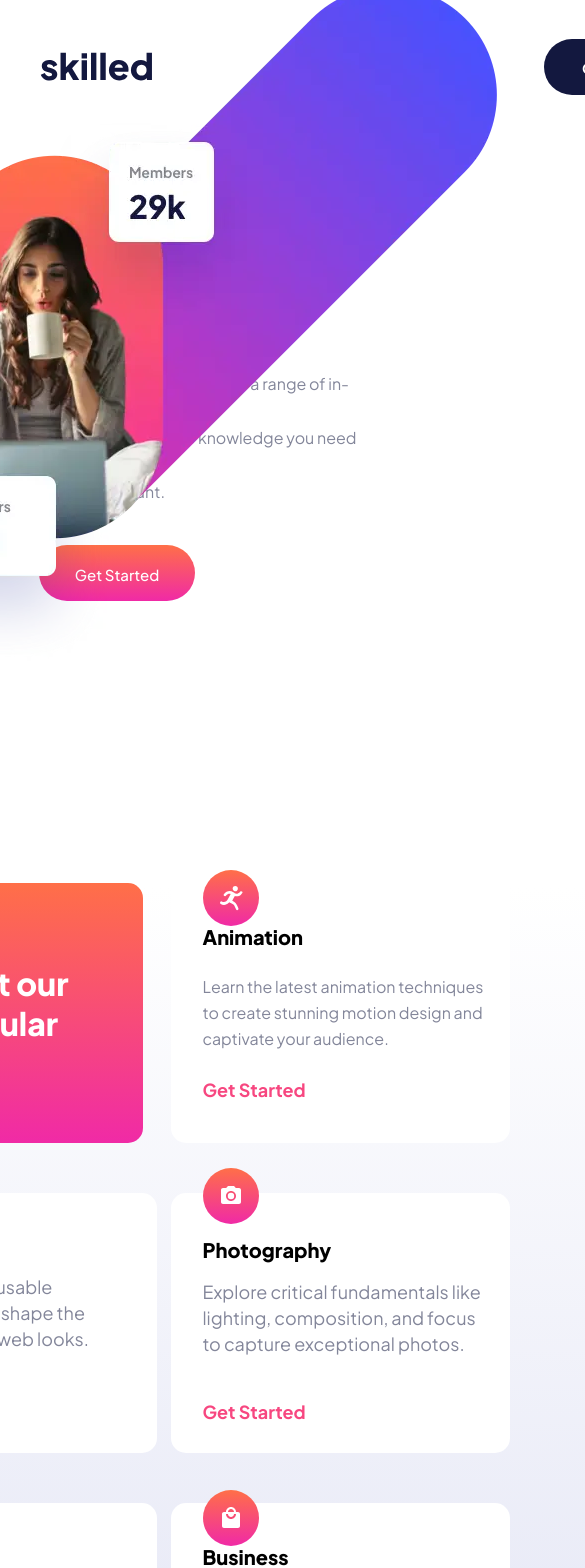
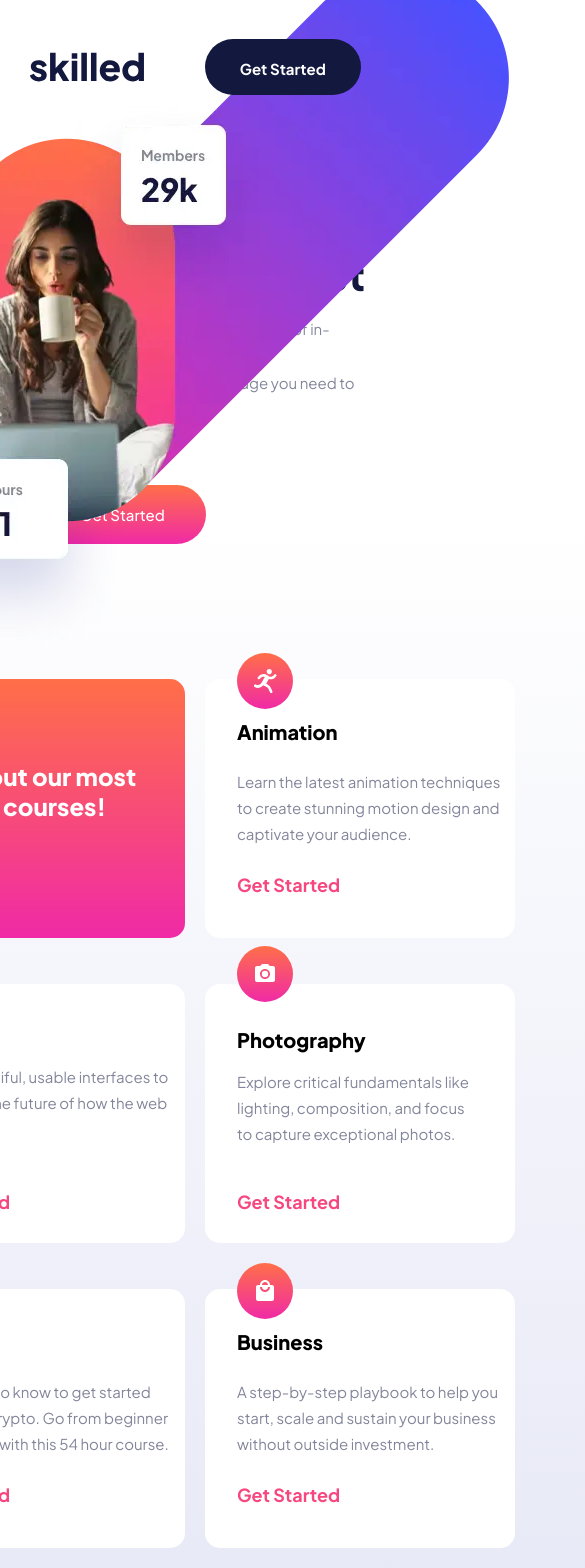
Before and after one commit to russell-crooms/skilled, a React (Vite) app: page / in a window 390 px wide. Shown: the top 1568 px of the page, 585 px wide, since content can reach past the window. Built offline with nearby package versions, Linux system fonts and the light colour scheme.

Commit message:
Working on Making this project response at 768px.

```diff
--- a/src/components/cards/Cards.css
+++ b/src/components/cards/Cards.css
@@ -139,31 +139,61 @@
     }
 }
 
+@media (max-width: 1024px) {
+    .card-container {
+        width: auto;
+        height: auto;
+        margin: auto;
+    }
+    .cards {
+        grid-template-rows: 310px 310px 310px;
+        grid-template-columns: 320px 322px;
+        margin-top: 125px;
+        margin-bottom: 100px;
+    }
+    .white-card img {
+        top: 8%;
+    }
+    .colorful-card {
+        box-shadow: none;
+    }
+    .white-card {
+        box-shadow: none;
+    }
+}
+
 @media (max-width: 768px) {
     .card-container {
         margin-top: 10px;
-        margin-bottom: 200px;
+        margin-bottom: 50px;
+        margin-left: 50px;
+        width: auto;
+        height: auto;
     }
 
     .cards {
-        display: grid;
-        grid-template-rows: 310px 310px 310px;
-        grid-template-columns: 320px 322px;
-        grid-row-gap: 0px;
-        grid-column-gap: 33px;
-        width: 700px;
-        height: 600px;
+        grid-template-rows: 280px 280px 280px;
+        grid-template-columns: 280px 280px;
+        grid-row-gap: 25px;
+        grid-column-gap: 50px;
         margin-bottom: 0px;
     }
 
     .colorful-card {
-        width: 325px;
-        height: 260px;
+        width: 310px;
+        height: 259px;
         box-shadow: none;
     }
+
+    .colorful-card h2 {
+        font-size: 24px;
+        width: 286px;
+        height: 64px;
+    }
+
     .white-card {
-        width: 339px;
-        height: 260px;
+        width: 310px;
+        height: 259px;
         box-shadow: none;
     }
     .white-card h2 {
@@ -171,39 +201,38 @@
     }
     .white-card p {
         line-height: 26px;
-        width: 290px;
+        width: 268px;
         height: 78px;
         font-weight: 400;
         padding-top: 10px;
         margin-top: 0px;
+        font-size: 15px;
     }
     .white-card img {
         bottom: -15%;
     }
-
+    .white-card .design {
+        padding-top: 10px;
+    }
    .tablet-2 {
         gap: 25px;
     }
-    .tablet-2 img {
-
-    }
-    .tablet-2 h2 {
-
-    }
     .tablet-2 p {
-        font-size: 16px;
+        font-size: 15px;
         line-height: 26px;
-        width: 286px;
+        width: 268px;
         height: 78px;
         margin-top: 0px;
         padding-top: 0px;
     }
-    .crypto-tablet {
 
-    }
     .crypto-get-started {
         height: 28px;
         width: 108px;
         margin-top: 10px;
     }
+
+    .design-container p {
+        margin-top: 5px;
+    }
 }
--- a/src/components/cards/Cards.jsx
+++ b/src/components/cards/Cards.jsx
@@ -10,7 +10,7 @@ const Cards = () => {
     <div className="card-container">
       <div className="cards">
         <div className="colorful-card">
-          <h2>Check out our <br></br> most popular courses!</h2>
+          <h2>Check out our most popular courses!</h2>
         </div>
         <div className="white-card tablet-2">
           <img src={icon_animation} className="icon-1" alt="" />
@@ -47,8 +47,8 @@ const Cards = () => {
           <img src={icon_crypto} alt="" />
           <h2>Crypto</h2>
           <p className="crypto-tablet">
-            All you need to know to get<br></br> started investing in crypto. Go <br></br>from
-            beginner to advanced with<br></br> this 54 hour course.
+            All you need to know to get started investing in crypto. Go from
+            beginner to advanced with this 54 hour course.
           </p>
           <p className="cards-get-started crypto-get-started">Get Started</p>
         </div>
--- a/src/components/footer/Footer.css
+++ b/src/components/footer/Footer.css
@@ -32,13 +32,25 @@
 
 @media (max-width: 2560px) {
     .footer-items {
-        width: 47vw;
+        width: 62vw;
     }
 }
 
 @media (max-width: 1440px) {
     .footer-items {
         width: 83vw;
+    }
+}
+
+@media (max-width: 1024px) {
+    .footer-items {
+        width: 80vw;
+    }
+    .footer-button {
+        font-size: 16px;
+    }
+    .footer-logo {
+        width: 115px;
     }
 }
 
--- a/src/components/hero/Hero.css
+++ b/src/components/hero/Hero.css
@@ -55,7 +55,7 @@
 
 @media (max-width: 2560px) {
     .hero-container {
-        width: 48vw;
+        width: 60vw;
     }
 }
 
@@ -69,25 +69,55 @@
     }
 }
 
+@media (max-width: 1024px) {
+    .hero-container {
+        width: 84vw;
+        margin-top: 125px;
+    }
+    .hero-header h2 {
+        font-size: 50px;
+        font-weight: 800;
+        line-height: 50px;
+    }
+    .hero-para p {
+        font-size: 18px;
+    }
+    .hero-container-right {
+        display: none;
+    }
+    .hero-image-tablet {
+        display: flex;
+        position: absolute;
+        right: -27%;
+        top: -7%;
+    }
+    .hero-button button {
+        padding: 20px 25px;
+        font-size: 16px;
+    }
+}
+
 @media (max-width: 768px) {
     .hero-container {
         margin-top: 105px;
         margin-left: 39px;
     }
-    .hero-header {
-        font-size: 27px;
+    .hero-header h2 {
+        font-size: 40px;
         font-weight: 800;
         line-height: 50px;
     }
-    .hero-para {
-        font-size: 16px;
+    .hero-para p {
+        font-size: 15px;
         line-height: 27px;
     }
     .hero-button button {
-        width: 156px;
-        height: 56px;
+        width: 167px;
         font-size: 15px;
         text-align: center;
+    }
+    .hero-container-left {
+        gap: 15px;
     }
     .hero-container-right {
         display: none;
@@ -95,7 +125,7 @@
     .hero-image-tablet {
         display: block;
         position: absolute;
-        top: -7%;
-        right: -39%;
+        top: -9%;
+        right: -42%;
     }
 }
--- a/src/components/navBar/NavBar.css
+++ b/src/components/navBar/NavBar.css
@@ -25,7 +25,7 @@
 
 @media (max-width: 2560px) {
     .navbar-container {
-        width: 48vw;
+        width: 60vw;
     }
 }
 
@@ -35,16 +35,26 @@
     }
 }
 
+@media (max-width: 1024px) {
+    .navbar-container {
+        width: 83vw;
+    }
+    .nav-button {
+        font-size: 15px;
+    }
+    .logo {
+        width: 115px;
+    }
+}
+
 @media (max-width: 768px) {
     .navbar-container {
-        width: 660px;
-        margin-left: 40px;
+        width: 85vw;
     }
     .nav-button {
         width: 156px;
         height: 56px;
         text-align: center;
-        font-size: 14px;
+        font-size: 15px;
     }
-
 }
--- a/src/index.css
+++ b/src/index.css
@@ -7,7 +7,7 @@
 
 
 body {
-  background: linear-gradient(180deg, white 50%, #e4e6f5 100%);
+  background: linear-gradient(180deg, white 30%, #e4e6f5 100%);
   overflow-x: hidden;
   width: 100%;
   margin-left: auto;
```
